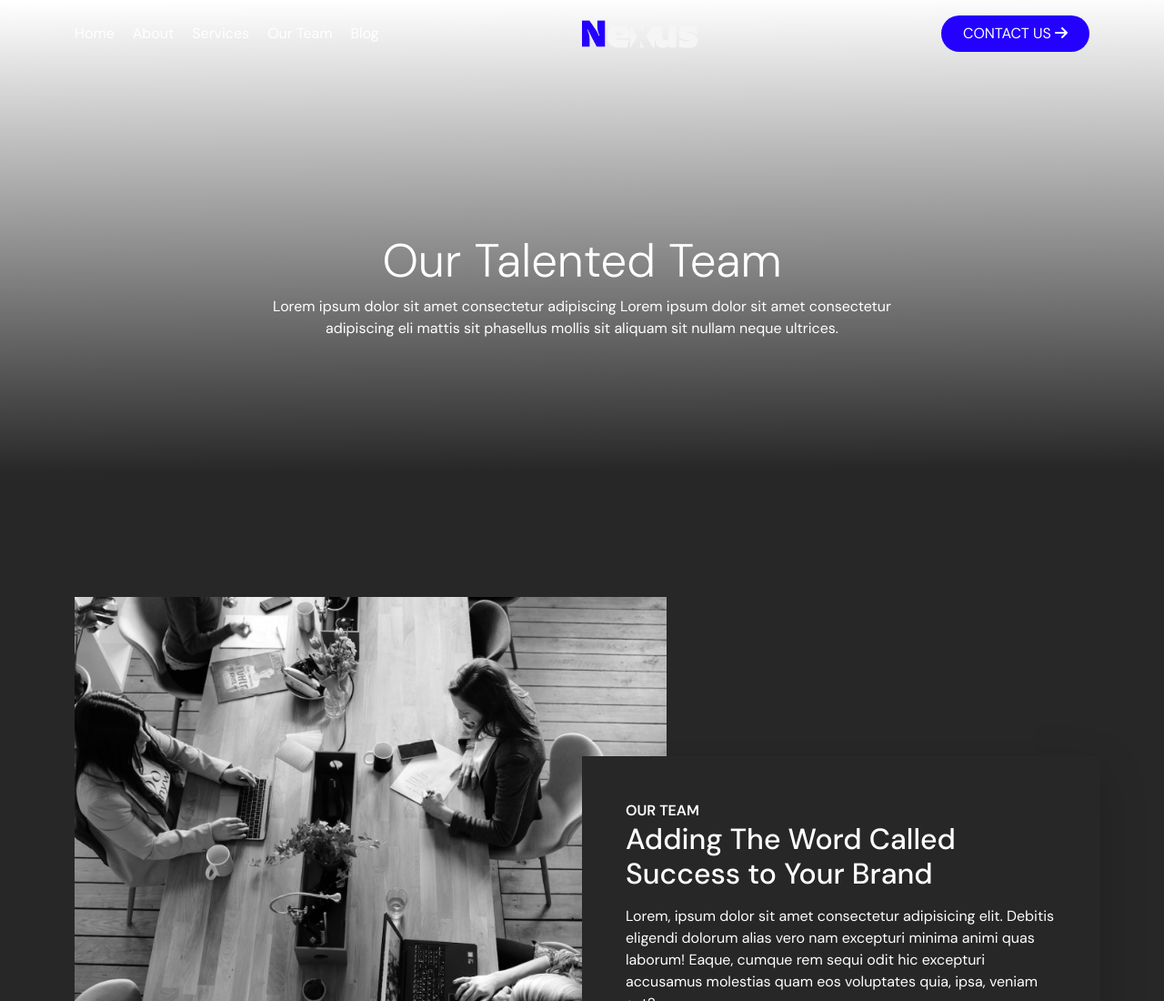
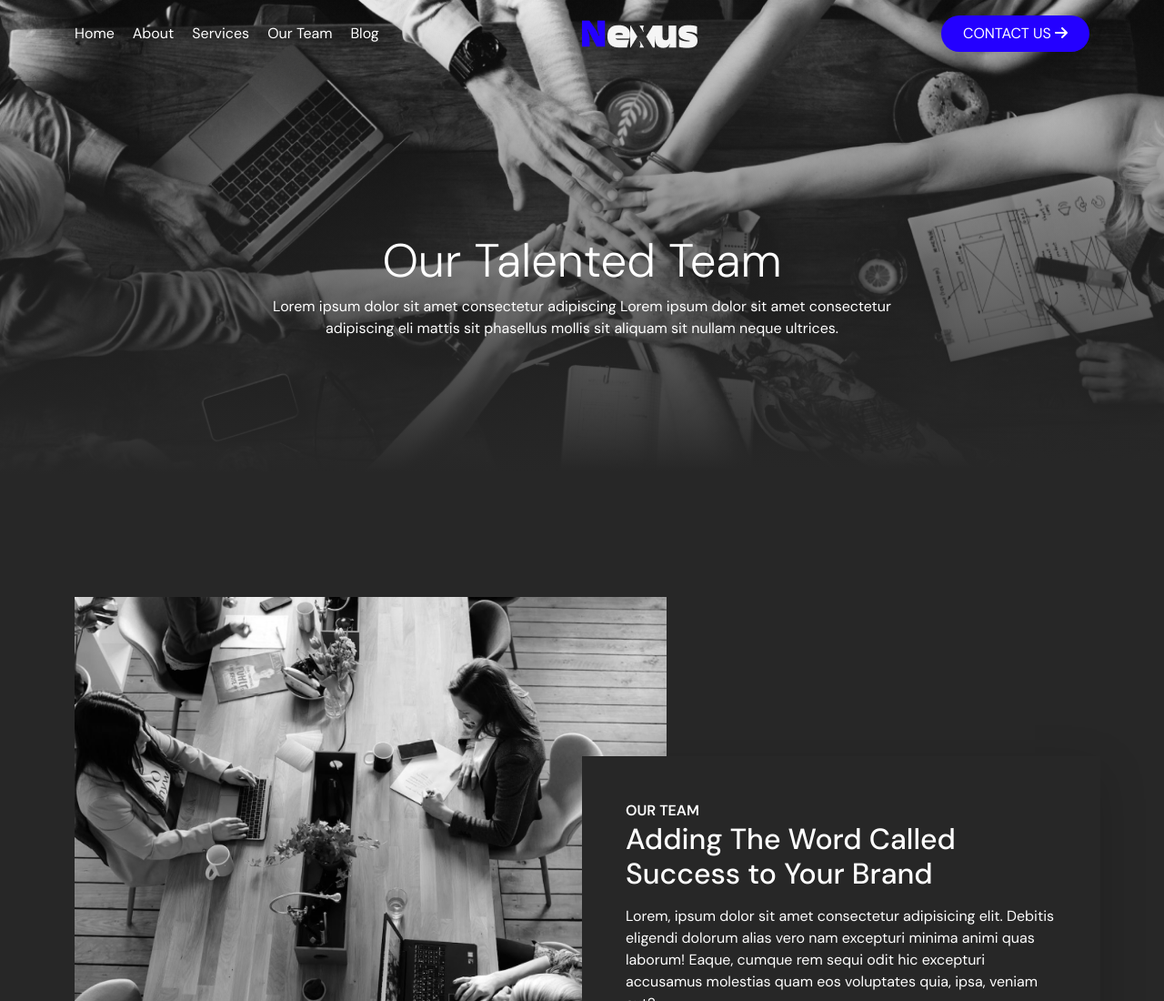
Before and after one commit to thecreativecoder07/website-template, a plain HTML site: page our-team.html in a window 1280 px wide. Shown: the top 1100 px of the page at 91% size. Drawn offline with nearby package versions, Linux system fonts and the light colour scheme; the site is published under a folder, as on GitHub Pages, so addresses that start at the root find nothing.

Commit message:
Update style.css

```diff
--- a/assets/css/style.css
+++ b/assets/css/style.css
@@ -407,7 +407,7 @@ ul.accordion-list li div.answer p {
 }
 /* our team page css starts */
 .our-team-top-banner{
-    background-image: url(/assets/images/team/top-banner.png);
+    background-image: url('../images/team/top-banner.png');
     height: 70vh;
     background-position: center;
     background-size: cover;
```
